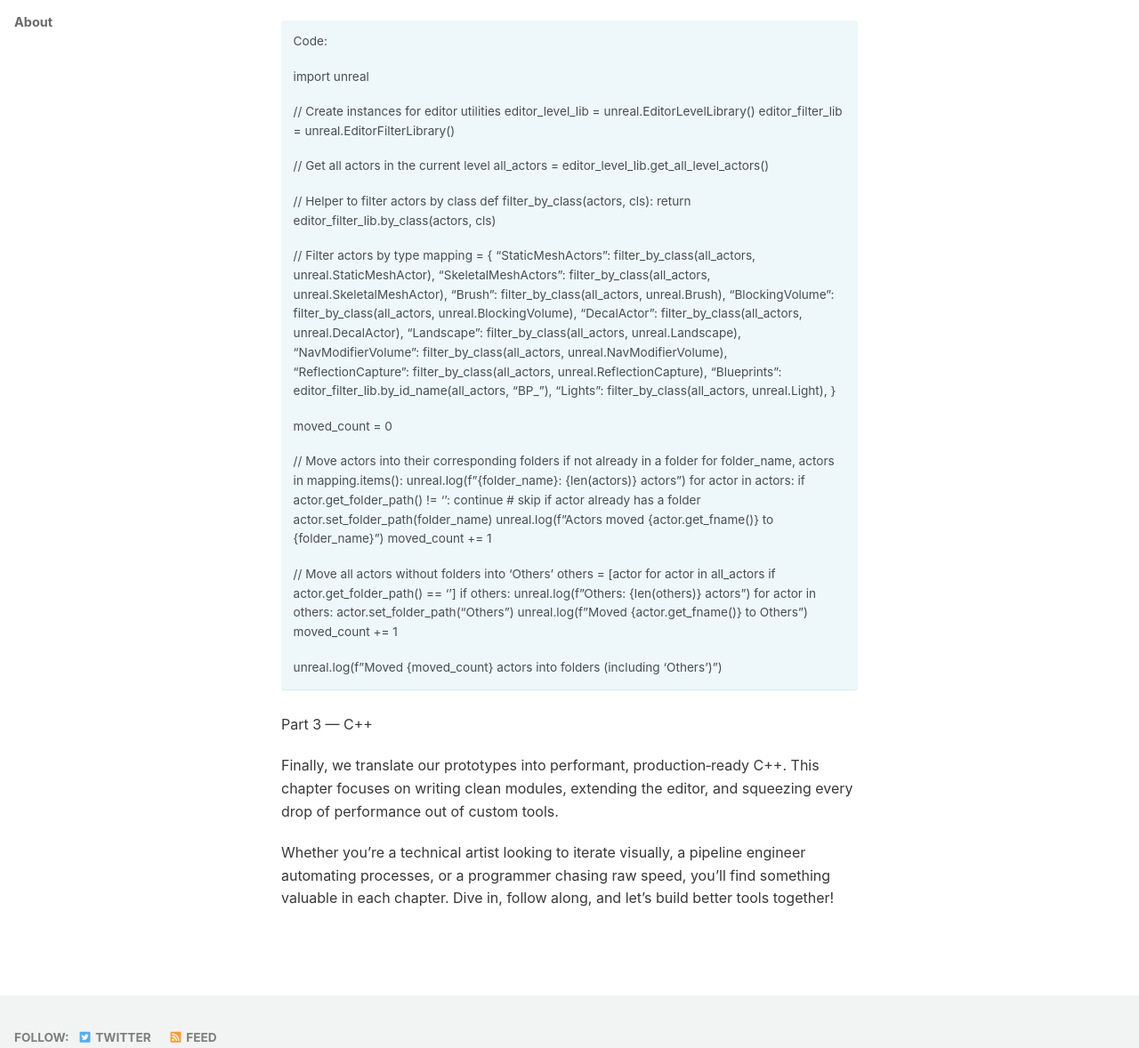
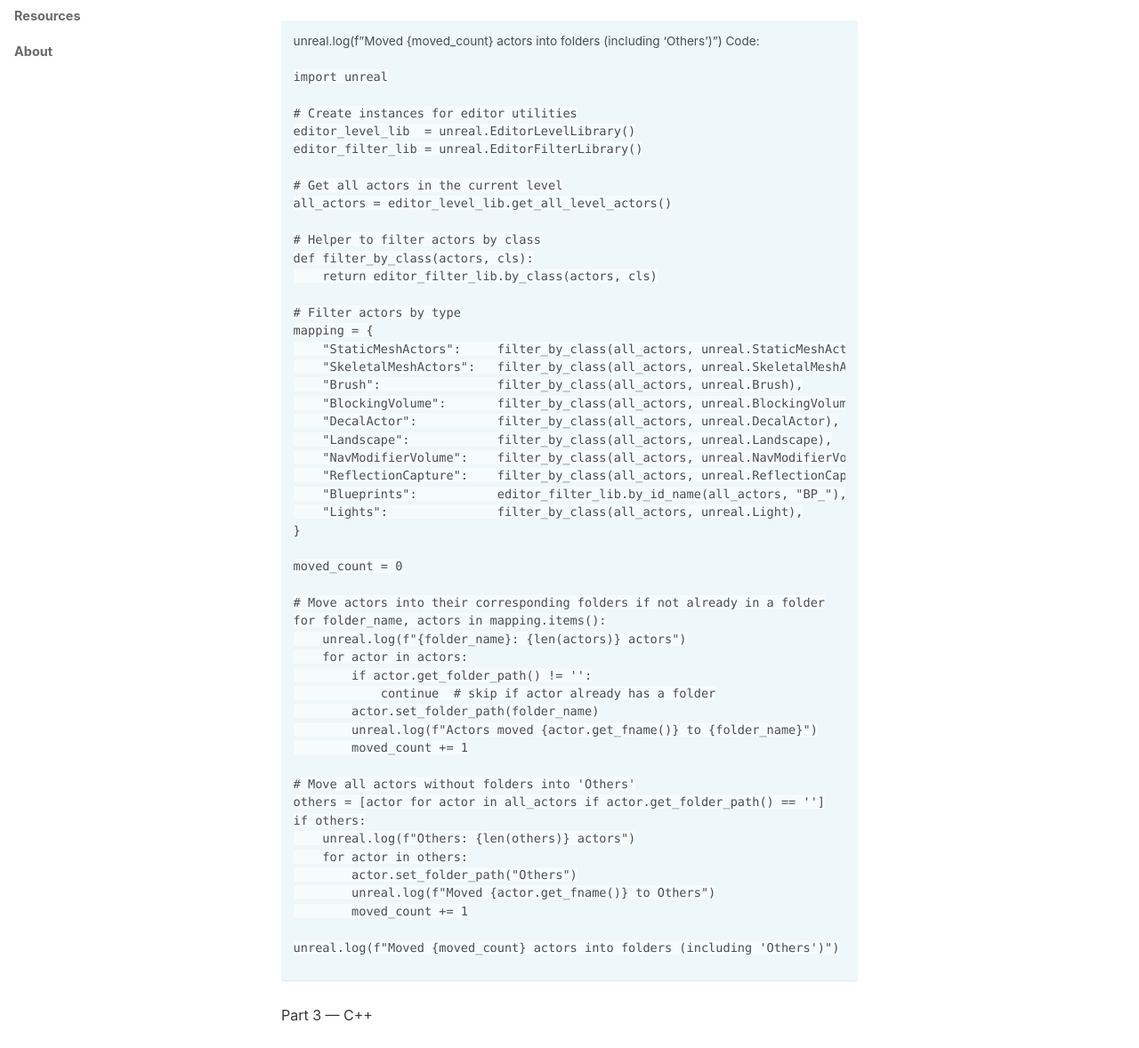
Before and after one commit to AdamKomarowski/unrealtechart, a Jekyll site: the page built from book/Tools/Tools.md, in a window 1280 px wide and 1400 px high, scrolled down 3461 px, cut to the strip 222-1400 px from the top of the window. Shown: the whole strip at 89% size. Built offline with Jekyll 4.4.1, drawn with Linux system fonts in a browser that asks for light colours; nearby versions of some CDN libraries.

Commit message:
Update Tools.md

````diff
--- a/book/Tools/Tools.md
+++ b/book/Tools/Tools.md
@@ -55,23 +55,24 @@ Let’s get started — here’s the video:
 {% include video id=tutorialvideo provider="youtube" %}
 
 <div class="notice--info" markdown="1">
+unreal.log(f"Moved {moved_count} actors into folders (including 'Others')")
 Code:
 
-
+```python
 import unreal
 
-// Create instances for editor utilities
+# Create instances for editor utilities
 editor_level_lib  = unreal.EditorLevelLibrary()
 editor_filter_lib = unreal.EditorFilterLibrary()
 
-// Get all actors in the current level
+# Get all actors in the current level
 all_actors = editor_level_lib.get_all_level_actors()
 
-// Helper to filter actors by class
+# Helper to filter actors by class
 def filter_by_class(actors, cls):
     return editor_filter_lib.by_class(actors, cls)
 
-// Filter actors by type
+# Filter actors by type
 mapping = {
     "StaticMeshActors":     filter_by_class(all_actors, unreal.StaticMeshActor),
     "SkeletalMeshActors":   filter_by_class(all_actors, unreal.SkeletalMeshActor),
@@ -87,7 +88,7 @@ mapping = {
 
 moved_count = 0
 
-// Move actors into their corresponding folders if not already in a folder
+# Move actors into their corresponding folders if not already in a folder
 for folder_name, actors in mapping.items():
     unreal.log(f"{folder_name}: {len(actors)} actors")
     for actor in actors:
@@ -97,7 +98,7 @@ for folder_name, actors in mapping.items():
         unreal.log(f"Actors moved {actor.get_fname()} to {folder_name}")
         moved_count += 1
 
-// Move all actors without folders into 'Others'
+# Move all actors without folders into 'Others'
 others = [actor for actor in all_actors if actor.get_folder_path() == '']
 if others:
     unreal.log(f"Others: {len(others)} actors")
@@ -107,7 +108,7 @@ if others:
         moved_count += 1
 
 unreal.log(f"Moved {moved_count} actors into folders (including 'Others')")
-
+```
 </div>
 
 
````
